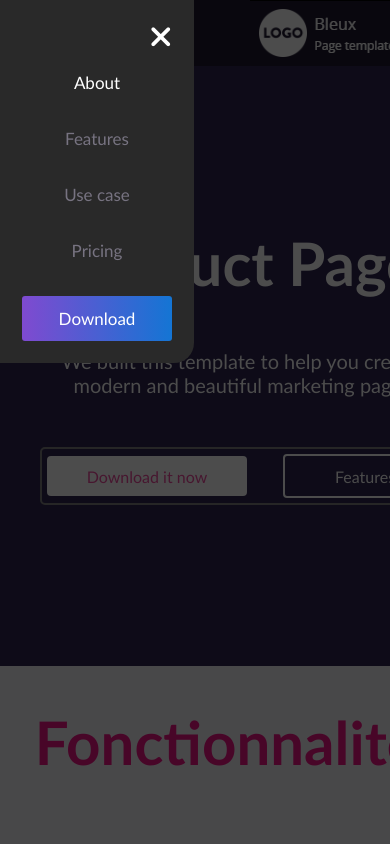
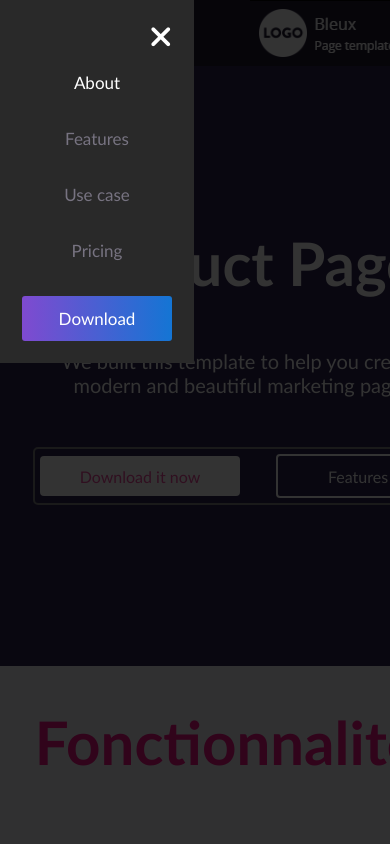
Before and after one commit to JhoonHe/Proyecto-Bleux, a plain HTML site: page index.html in a window 390 px wide. Both pictures are taken after a click on the button 87 px from the left and 33 px from the top of the page. Shown: the top 844 px of the page. Drawn offline with Linux system fonts and the light colour scheme.

Commit message:
Se acomoda el cerrar del menu

```diff
--- a/css/style.css
+++ b/css/style.css
@@ -601,6 +601,7 @@ footer .redes a{
 
     .producto-pagina .elemento{
         gap: 50px;
+        align-items: center;
     }
 
     /* Funcionalidades */
@@ -655,15 +656,12 @@ footer .redes a{
     nav{
         position: absolute;
         top: 0px;
-        flex-direction: column;
-        align-items: end;
         left: 0px;
         flex-direction: column;
         align-items: end;
         background-color:#292929;
         padding: 22px;
-        border-end-end-radius: 20px;
-        box-shadow: 0px 0px 0px 10000vmax rgba(0, 0, 0, .7);
+        box-shadow: 0px 0px 0px 10000vmax rgba(0, 0, 0, .8);
     }
 
     header{
```
